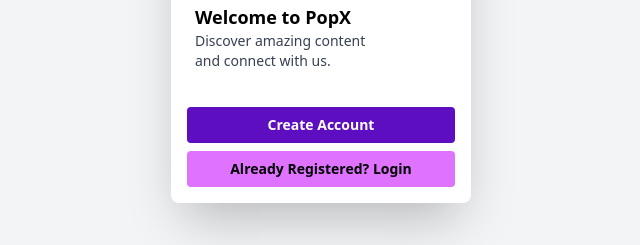
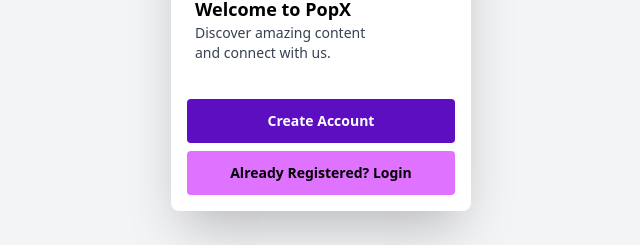
Before and after one commit to hds05/educase_india, a React (Vite) app: page / in a window 1280 px wide. Shown: the part 471-716 px from the top of the page, without its empty margins (319-959 px from the left). Built offline with nearby package versions, Linux system fonts and the light colour scheme.

Commit message:
style: update button padding and text size for Create Account and Login links in Hero component

```diff
--- a/src/components/hero/index.jsx
+++ b/src/components/hero/index.jsx
@@ -28,12 +28,12 @@
                         <div className="w-full flex flex-col mt-4">
                             <Link
                                 to='/createaccount'
-                                className="w-full text-sm text-white font-semibold bg-violet-800 rounded mb-2 p-2">
+                                className="w-full text-md min-[426px]:text-sm text-white font-semibold bg-violet-800 rounded mb-2 p-3">
                                 Create Account
                             </Link>
                             <Link
                                 to="/login"
-                                className="w-full text-sm font-semibold text-black rounded p-2"
+                                className="w-full text-md min-[426px]:text-sm font-semibold text-black rounded p-3"
                                 style={{ backgroundColor: '#DF73FF' }}
                             >
                                 Already Registered? Login
```
